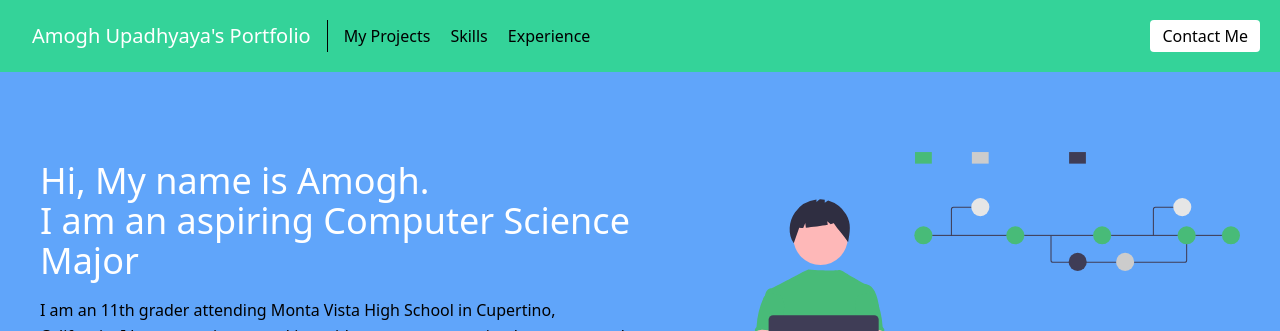
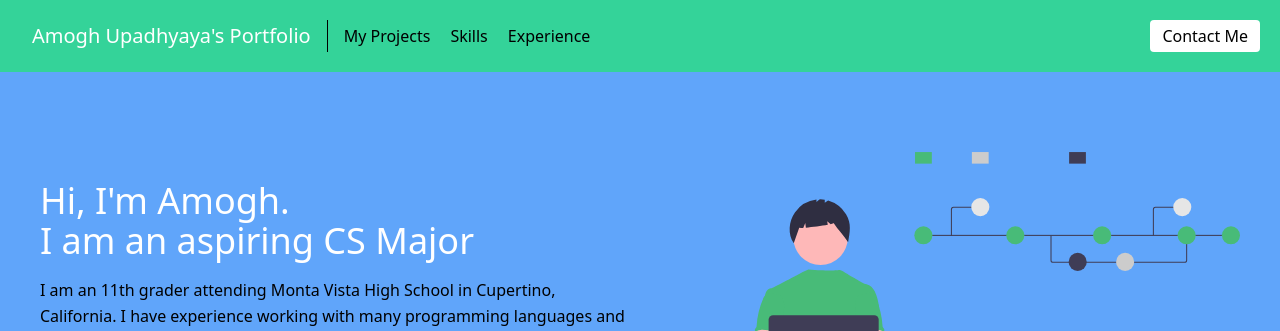
Before and after one commit to amoghu26/portfolio, a React (Create React App) app: page / in a window 1280 px wide. Shown: the top 331 px of the page. Built offline with nearby package versions, Linux system fonts and the light colour scheme.

Commit message:
Add files via upload

```diff
--- a/src/components/About.js
+++ b/src/components/About.js
@@ -8,9 +8,9 @@ export default function About() {
       <div className="container mx-auto flex px-10 py-20 md:flex-row flex-col items-center">
         <div className="lg:flex-grow md:w-1/2 lg:pr-24 md:pr-16 flex flex-col md:items-start md:text-left mb-16 md:mb-0 items-center text-center">
           <h1 className="title-font sm:text-4xl text-2xl mb-4 font-medium text-white">
-            Hi, My name is Amogh.
+            Hi, I'm Amogh.
             <br className="hidden lg:inline-block" />
-            I am an aspiring Computer Science Major
+            I am an aspiring CS Major
           </h1>
           <p className="mb-8 leading-relaxed text-black">
             I am an 11th grader attending Monta Vista High School in
```
